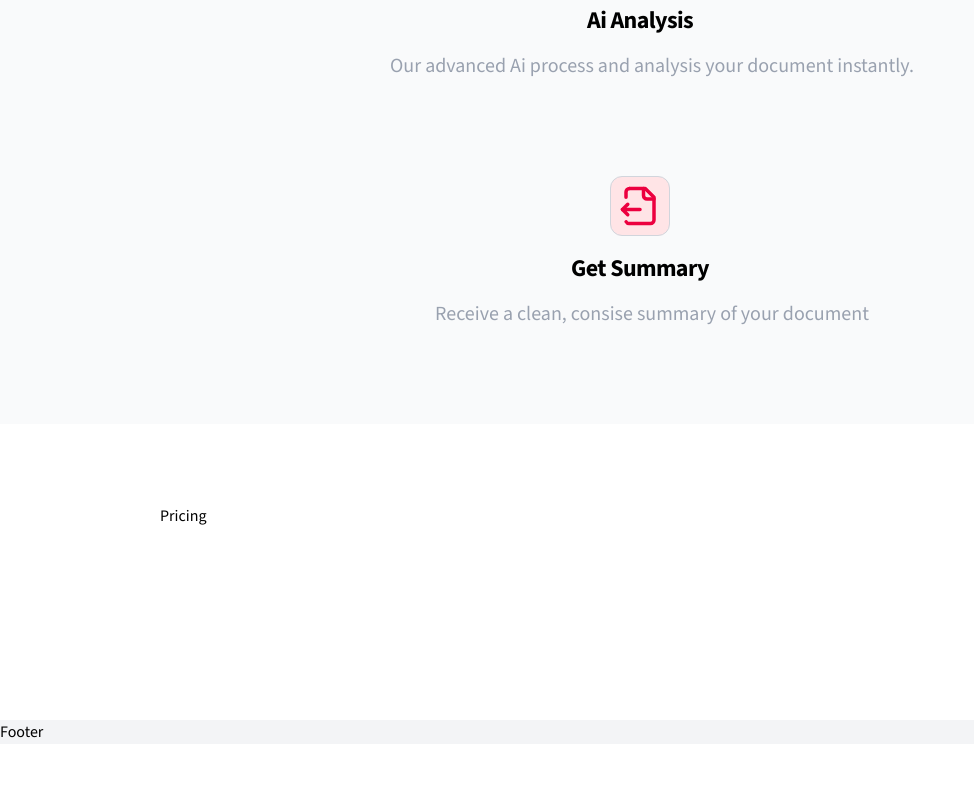
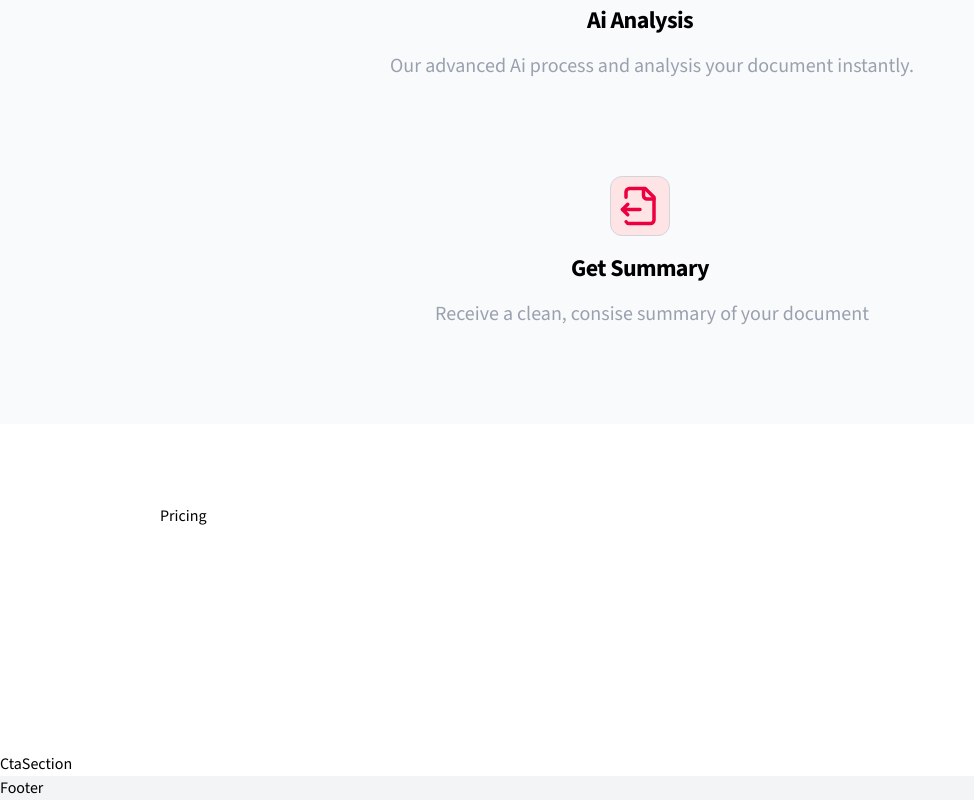
Before and after one commit to PKhan-0011/Pdf-Summarizer, a Next.js app: page / in a window 1280 px wide. Shown: the part 1484-2284 px from the top of the page, without its empty margins (0-974 px from the left). Before the commit the page ends 2228 px from the top, so only its background shows below. Built offline with nearby package versions, Linux system fonts and the light colour scheme.

Commit message:
code push

```diff
--- a/src/app/page.tsx
+++ b/src/app/page.tsx
@@ -3,6 +3,7 @@ import HeroSection02 from "@/home/HeroSection02";
 import BackgroundTest from "@/home/BackgroundTest";
 import HowToWorkSection from "@/home/HowToWorkSection";
 import PricingSection from "@/home/PricingSection";
+import CtaSection from "@/home/CtaSection";
 
 export default function Home() {
   return (
@@ -13,6 +14,7 @@ export default function Home() {
         <HeroSection02 />
         <HowToWorkSection />
         <PricingSection />
+        <CtaSection />
       </div>
     </div>
   );
--- /dev/null
+++ b/src/home/CtaSection.tsx
@@ -0,0 +1,7 @@
+import React from "react";
+
+const CtaSection = () => {
+  return <div>CtaSection</div>;
+};
+
+export default CtaSection;
```
